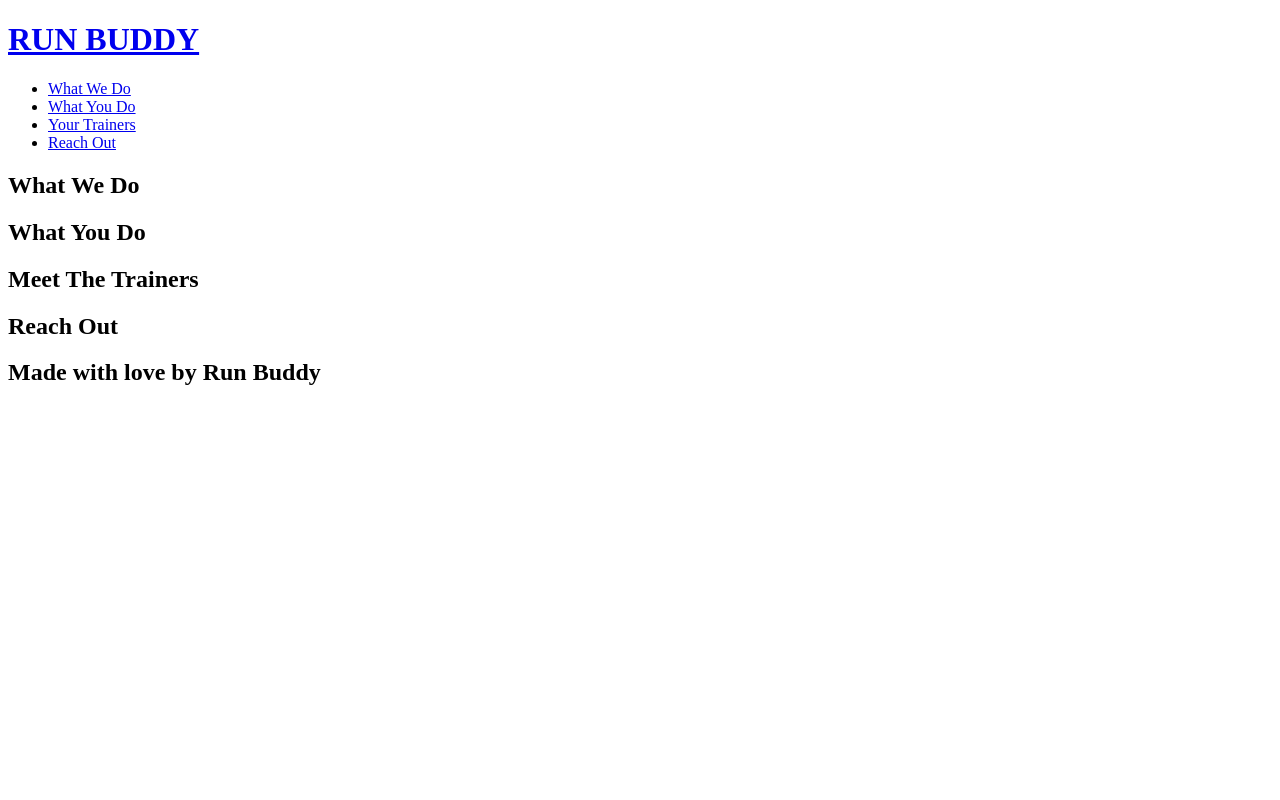
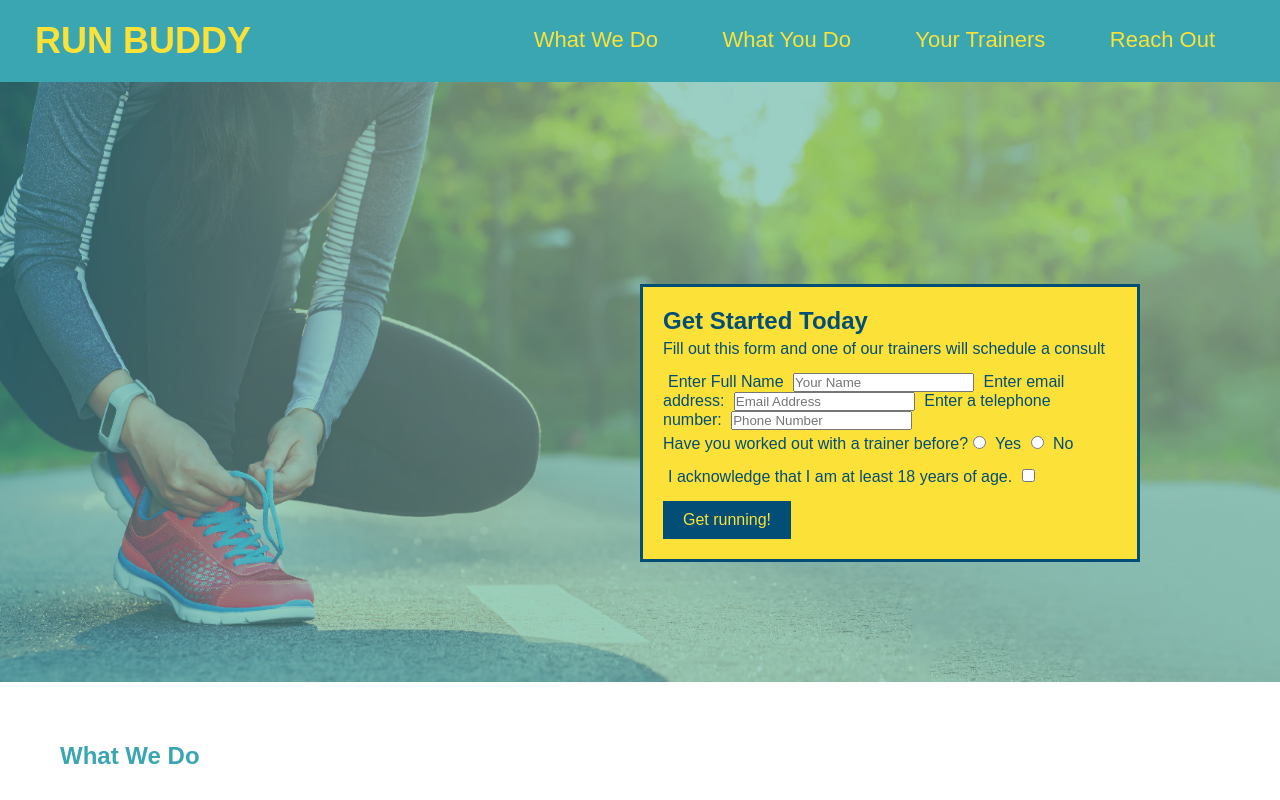
Before and after one commit to scollins117/run-buddy, a plain HTML site: page index.html in a window 1280 px wide. Shown: the top 800 px of the page. Drawn offline with Linux system fonts and the light colour scheme.

Commit message:
hero style complete

```diff
--- a/assets/css/style.css
+++ b/assets/css/style.css
@@ -1,6 +1,7 @@
 * {
     margin: 0;
     padding: 0;
+    box-sizing: border-box;
 }
 
 body {
@@ -41,3 +42,83 @@ header nav ul li a {
     font-weight: lighter;
     font-size: 22px;
 }
+
+footer {
+    background:#fce138;
+    width: 100%;
+    padding: 40px 35px;
+}
+
+footer h2 {
+    display: inline;
+    color: #024e76;
+    font-size: 30px;
+    margin: 0;
+}
+
+footer div {
+    float: right;
+    line-height: 1.5;
+    text-align: right;
+}
+
+footer a {
+    color: #024e76;
+}
+
+section {
+    padding: 60px;
+}
+
+/* Hero Style Start */
+.hero {
+    background-image: url('../images/hero-bg.jpg');
+    height: 600px;
+    background-size: cover;
+    background-position: center;
+    position: relative;
+}
+/* Hero Style End */
+
+.hero-form {
+    border: 3px solid #024e76;
+    background-color: #fce138;
+    padding: 20px;
+    width: 500px;
+    color: #024e76;
+    position: absolute;
+    bottom: 120px;
+    right: 140px;
+}
+
+.hero-form h3 {
+    font-size: 24px;
+    margin: 0;
+  }
+
+.hero-form p {
+    margin: 5px 0 15px 0;
+}
+
+.form-input {
+    border: 1px solid #024e76;
+    display: block;
+    padding: 7px 15px;
+    font-size: 16px;
+    color: #024e76;
+    width: 100%;
+    margin-bottom: 15px;
+}
+
+.hero-form label {
+    margin: 0 5px;
+}
+
+.hero-form button {
+    color: #fce138;
+    background-color: #024e76;
+    border: none;
+    padding: 10px 20px;
+    font-size: 16px;
+}
+/* HERO STYLES END */
--- a/index.html
+++ b/index.html
@@ -5,6 +5,7 @@
     <meta http-equiv="X-UA-Compatible" content="IE=edge">
     <meta name="viewport" content="width=device-width, initial-scale=1.0">
     <title>Run Buddy</title>
+    <link rel="stylesheet" href="./assets/css/style.css">
 </head>
 <body>
     <header>
@@ -33,8 +34,38 @@
     </header>
 
     <!--hero/jumbotron-->
-    <section>
+    <section class="hero">
+        <div class="hero-form">
+            <h3>Get Started Today</h3>
+            <p>Fill out this form and one of our trainers will schedule a consult</p>
+            <!-- Add form element-->
+            <form>
+                <label for="name">Enter Full Name</label>
+                <input type="text" placeholder="Your Name" name="name" id="name"/>
+                <label for="email">Enter email address:</label>
+                <input type="email" placeholder="Email Address" name="email" id="email" />
+                <label for="phone">Enter a telephone number:</label>
+                <input type="tel" placeholder="Phone Number" name="phone" id="phone"/>
+                <p>
+                    Have you worked out with a trainer before?
+                    <input type="radio" name="trainer-confirm" id="trainer-yes"/>
+                    <label for="trainer-yes">Yes</label>
+                    <input type="radio" name="trainer-confirm" id="trainer-no" />
+                    <label for="trainer-no">No</label>
+                </p>
+                <p>
+                    <label for="checkbox" >
+                      I acknowledge that I am at least 18 years of age.
+                    </label>
+                    <input type="checkbox" name="age-confirm" id="checkbox" />
+                </p>
+                  <button type="submit">
+                    Get running!
+                  </button>
+            </form>
+        </div>
     </section>
+
 
     <!--"what we do" section-->
     <section>
@@ -59,6 +90,10 @@
     <!-- footer -->
     <footer>
         <h2>Made with love by Run Buddy</h2>
+        <div>
+            <a href="#">Read Our Privacy Policy</a><br />
+            &copy; 2019 Run Buddy, Inc.
+        </div>
     </footer>
 </body>
 </html>
```
Also changed, not shown: assets/images/hero-bg.jpg (added).
